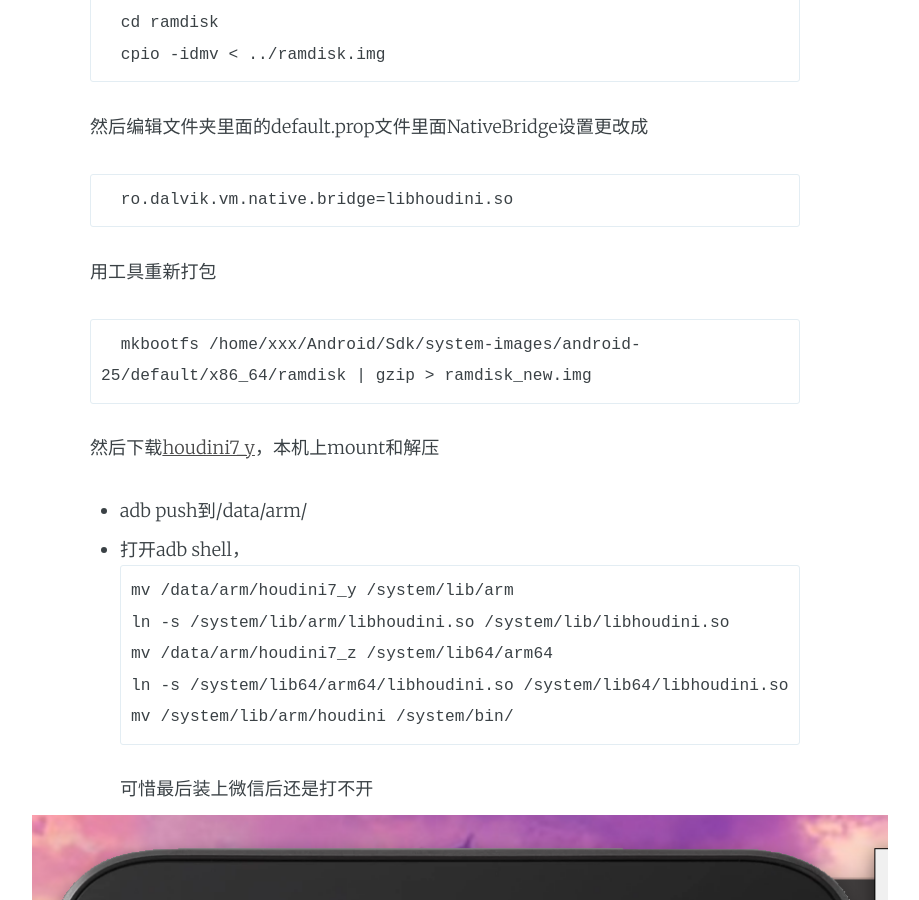
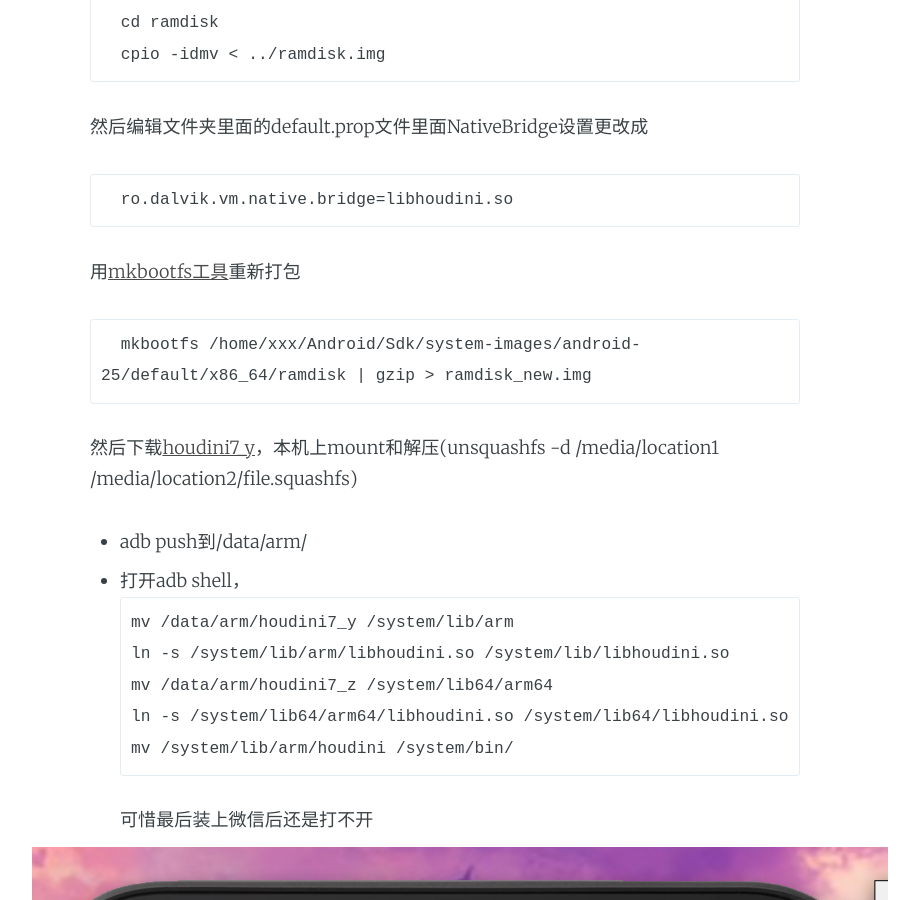
Before and after one commit to marktube/marktube.github.io, a Jekyll site: the page built from _posts/2023-10-31-Install-WeChat-On-AVD.md, in a window 1280 px wide and 900 px high, scrolled down 3065 px. Shown: the whole window, without its empty margins (195-1114 px from the left). Built offline with Jekyll 4.4.1, drawn with Linux system fonts in a browser that asks for light colours; comment, search, counter and statistics services are not loaded; some of the changed text lies outside the part shown.

Commit message:
Update 2023-10-31-Install-WeChat-On-AVD.md
remove errors

````diff
--- a/_posts/2023-10-31-Install-WeChat-On-AVD.md
+++ b/_posts/2023-10-31-Install-WeChat-On-AVD.md
@@ -83,11 +83,11 @@ adb: failed to install /home/xxx/Downloads/weixin.apk: Failure [INSTALL_FAILED_N
 ```
   ro.dalvik.vm.native.bridge=libhoudini.so
 ```
-用工具重新打包
+用[mkbootfs工具](https://github.com/osm0sis/mkbootfs)重新打包
 ```
   mkbootfs /home/xxx/Android/Sdk/system-images/android-25/default/x86_64/ramdisk | gzip > ramdisk_new.img
 ```
-然后下载[houdini7_y](https://github.com/SGNight/Arm-NativeBridge)，本机上mount和解压
+然后下载[houdini7_y](https://github.com/SGNight/Arm-NativeBridge)，本机上mount和解压(unsquashfs -d /media/location1 /media/location2/file.squashfs)
 - adb push到/data/arm/
 - 打开adb shell，
 ```
````
Also changed, not shown: other parts of _posts/2023-10-31-Install-WeChat-On-AVD.md (+2 -2 lines).
